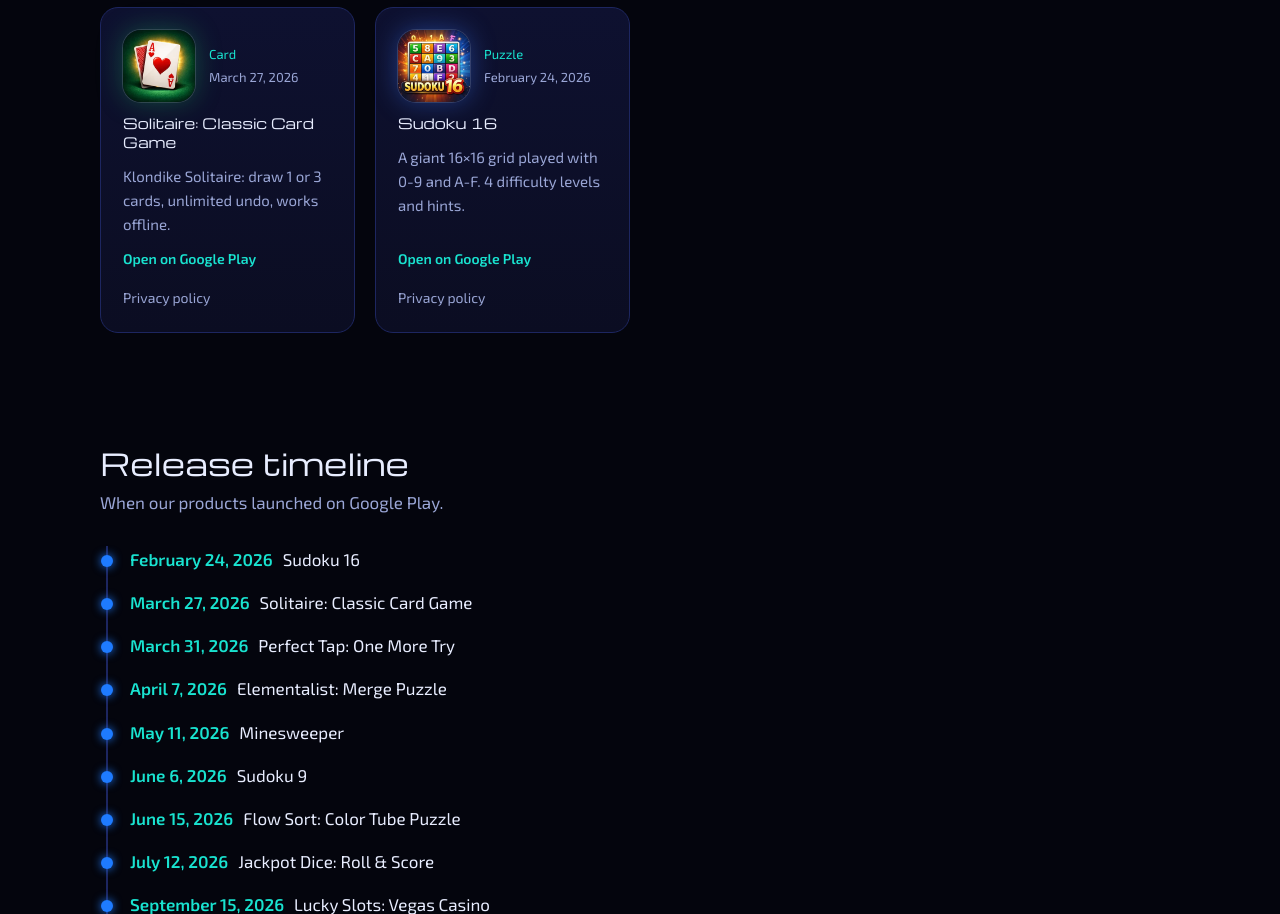
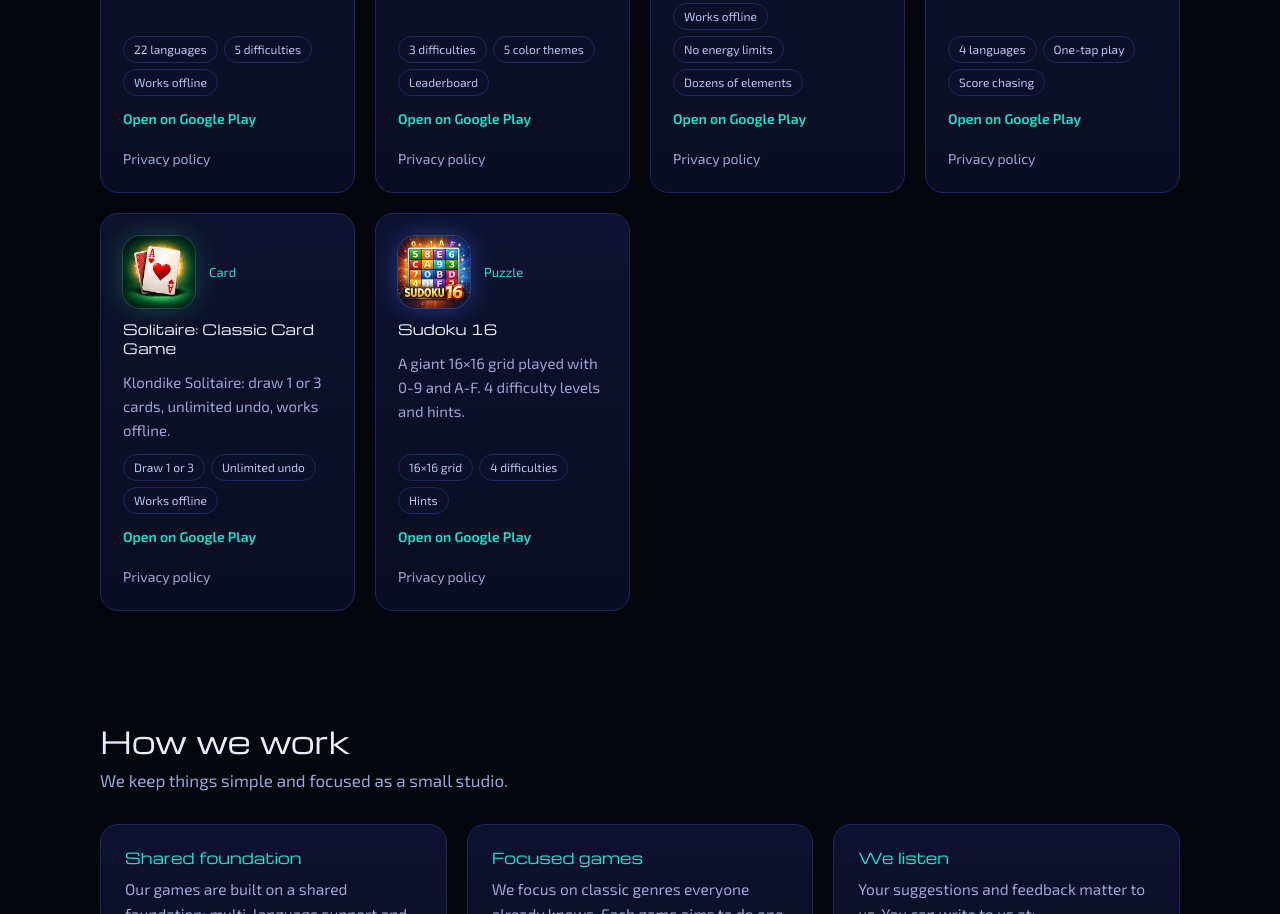
Before and after one commit to hexlumegames-cpu/hexlumegames-cpu.github.io, a plain HTML site: page index.html in a window 1280 px wide. Shown: the part 1886-2800 px from the top of the page. Drawn offline with nearby package versions, Linux system fonts and the light colour scheme.

Commit message:
Update index.html

```diff
--- a/index.html
+++ b/index.html
@@ -278,49 +278,6 @@
 
     .links a.pp:hover {
       color: var(--text)
-    }
-
-    .tl {
-      list-style: none;
-      padding: 0;
-      border-left: 2px solid var(--line);
-      margin-left: 6px
-    }
-
-    .tl li {
-      position: relative;
-      padding: 0 0 16px 22px
-    }
-
-    .tl li:before {
-      content: "";
-      position: absolute;
-      left: -7px;
-      top: 9px;
-      width: 12px;
-      height: 12px;
-      border-radius: 50%;
-      background: var(--blue);
-      box-shadow: 0 0 10px var(--blue)
-    }
-
-    .tl li.soon-i:before {
-      background: none;
-      border: 2px solid var(--cyan)
-    }
-
-    .tl time {
-      color: var(--cyan);
-      font-weight: 600;
-      margin-right: 10px
-    }
-
-    .tl a {
-      text-decoration: none
-    }
-
-    .tl a:hover {
-      color: var(--cyan)
     }
 
     .game h3 {
@@ -705,6 +662,66 @@
       }
     }
 
+    .chips {
+      list-style: none;
+      padding: 0;
+      display: flex;
+      flex-wrap: wrap;
+      gap: 6px
+    }
+
+    .chips li {
+      font-size: 12px;
+      color: #b6c4ee;
+      border: 1px solid var(--line);
+      border-radius: 999px;
+      padding: 3px 10px;
+      background: #0b0f2a
+    }
+
+    .how {
+      display: grid;
+      grid-template-columns: repeat(3, 1fr);
+      gap: 20px
+    }
+
+    .how>div {
+      background: linear-gradient(180deg, var(--card), var(--bg2));
+      border: 1px solid var(--line);
+      border-radius: 18px;
+      padding: 24px
+    }
+
+    .how h3 {
+      font-size: 15px;
+      margin-bottom: 10px;
+      color: var(--cyan)
+    }
+
+    .how p {
+      color: var(--mute);
+      font-size: 15.5px
+    }
+
+    .how .mail {
+      display: inline-block;
+      margin-top: 10px;
+      color: var(--text);
+      text-decoration: none;
+      border-bottom: 1px solid var(--line)
+    }
+
+    .how .mail:hover {
+      border-color: var(--cyan);
+      color: var(--cyan)
+    }
+
+    @media(max-width:860px) {
+      .how {
+        grid-template-columns: 1fr
+      }
+    }
+
     footer {
       border-top: 1px solid var(--line);
       padding: 30px 0;
@@ -813,15 +830,6 @@
         max-width: none
       }
 
-      .tl li {
-        padding-bottom: 14px
-      }
-
-      .tl time {
-        display: block;
-        font-size: 14px
-      }
-
       footer .wrap {
         flex-direction: column;
         text-align: center;
@@ -861,7 +869,7 @@
   <header>
     <div class="wrap">
       <a href="#top" aria-label="Hexlume Games"><img src="assets/logo-icon.webp" alt="Hexlume Games"></a>
-      <nav><a href="#oyunlar" data-i="nav_games">Oyunlar</a><a href="#takvim" data-i="nav_tl">Takvim</a><a
+      <nav><a href="#oyunlar" data-i="nav_games">Oyunlar</a><a href="#nasil" data-i="nav_tl">Yaklaşım</a><a
           href="#hakkinda" data-i="nav_about">Hakkımızda</a><a href="#iletisim" data-i="nav_contact">İletişim</a><span
           class="lang" role="group" aria-label="Language"><button type="button" data-l="tr"
             aria-pressed="true">TR</button><button type="button" data-l="en" aria-pressed="false">EN</button></span>
@@ -913,11 +921,24 @@
       </div>
     </section>
 
-    <section id="takvim">
+    <section id="nasil">
       <div class="wrap">
-        <h2 data-i="tl_h">Yayın takvimi</h2>
-        <p class="sub" data-i="tl_sub">Google Play'e çıkış tarihlerimiz.</p>
-        <ol class="tl" id="tl"></ol>
+        <h2 data-i="how_h">Nasıl çalışıyoruz</h2>
+        <p class="sub" data-i="how_sub">Küçük bir stüdyo olarak sade ve odaklı çalışıyoruz.</p>
+        <div class="how">
+          <div>
+            <h3 data-i="how1_t">Ortak altyapı</h3>
+            <p data-i="how1_p"></p>
+          </div>
+          <div>
+            <h3 data-i="how2_t">Odaklı oyunlar</h3>
+            <p data-i="how2_p"></p>
+          </div>
+          <div>
+            <h3 data-i="how3_t">Sizi dinliyoruz</h3>
+            <p data-i="how3_p"></p><a class="mail" href="mailto:hexlume.games@gmail.com">hexlume.games@gmail.com</a>
+          </div>
+        </div>
       </div>
     </section>
 
@@ -987,29 +1008,29 @@
     const T = {
       tr: {
         title: "Hexlume Games – Android Oyunları ve Uygulamaları", desc: "Hexlume Games bağımsız bir Android stüdyosudur. Minesweeper, Sudoku, Solitaire, Flow Sort, Duerica ve daha fazlası Google Play'de.",
-        nav_games: "Ürünler", nav_tl: "Takvim", nav_about: "Hakkımızda", nav_contact: "İletişim",
+        nav_games: "Ürünler", nav_tl: "Yaklaşım", nav_about: "Hakkımızda", nav_contact: "İletişim",
         hero_p: "Bağımsız bir Android stüdyosuyuz. Klasik bulmacalardan kart ve zar oyunlarına, günlük işleri kolaylaştıran uygulamalara kadar hafif ve akıcı ürünler yapıyoruz.", hero_cta: "Ürünleri keşfet", open_play: "Google Play'de aç",
         games_h: "Oyun ve uygulamalarımız", games_sub: "Her ürünün Google Play sayfasına ve gizlilik politikasına buradan ulaşabilirsiniz.",
-        tl_h: "Yayın takvimi", tl_sub: "Google Play'e çıkış tarihlerimiz.", about_sub: "Çanakkale'den, mobil için.",
+        about_sub: "Çanakkale'den, mobil için.",
         about_p: "Ürünlerimizi kısa kullanımlarda bile keyif verecek şekilde tasarlıyoruz: hızlı açılış, net kontroller ve birçok dilde destek. Maskotumuz Hex, her oyunda sizinle.",
         logo_alt: "Hexlume Games logosu", m1_alt: "Hexlume Games maskotu başparmağını kaldırıyor", m2_alt: "Hex zıplıyor", m3_alt: "Hex işaret ediyor", m4_alt: "Hex göz kırpıyor",
-        follow: "Bizi takip edin", follow_sub: "Yeni oyunlar, güncellemeler ve duyurular için sosyal medyada bizimle olun.", dp_soon: "Yakında", dp_test: "Kapalı testte", dp_desc: "Retro piksel sanatıyla hazırlanan bir denizaltı macerası: derinlere dal, madeni paraları topla. Şu anda kapalı testte; Google Play'e çok yakında geliyor.", dp_cta: "Haberdar olmak için takip edin", dp_alt: "Deep Patrol ikonu", visits: "Ziyaretçi", soon: "Yakında", soon_play: "Google Play'de yakında", soon_p: "(yakında)", privacy: "Gizlilik politikası", icon: "ikonu", loc: "tr-TR"
+        how_h: "Nasıl çalışıyoruz", how_sub: "Küçük bir stüdyo olarak sade ve odaklı çalışıyoruz.", how1_t: "Ortak altyapı", how1_p: "Oyunlarımız ortak bir altyapı üzerine kuruluyor: çoklu dil desteği ile gizlilik ve izin yönetimi gibi temel parçalar her oyunda aynı yerden geliyor. Böylece her oyunun oynanışına daha çok zaman ayırabiliyoruz.", how2_t: "Odaklı oyunlar", how2_p: "Kuralları herkesçe bilinen klasik türlere odaklanıyoruz. Her oyun tek bir şeyi iyi yapmayı hedefliyor: açması, oynaması ve bırakması kolay olsun.", how3_t: "Sizi dinliyoruz", how3_p: "Önerileriniz ve geri bildirimleriniz bizim için değerli. Bize şu adresten yazabilirsiniz:", follow: "Bizi takip edin", follow_sub: "Yeni oyunlar, güncellemeler ve duyurular için sosyal medyada bizimle olun.", dp_soon: "Yakında", dp_test: "Kapalı testte", dp_desc: "Retro piksel sanatıyla hazırlanan bir denizaltı macerası: derinlere dal, madeni paraları topla. Şu anda kapalı testte; Google Play'e çok yakında geliyor.", dp_cta: "Haberdar olmak için takip edin", dp_alt: "Deep Patrol ikonu", visits: "Ziyaretçi", soon: "Yakında", soon_play: "Google Play'de yakında", soon_p: "(yakında)", privacy: "Gizlilik politikası", icon: "ikonu", loc: "tr-TR"
       },
       en: {
         title: "Hexlume Games – Android Games & Apps", desc: "Hexlume Games is an independent Android studio. Minesweeper, Sudoku, Solitaire, Flow Sort, Duerica and more on Google Play.",
-        nav_games: "Products", nav_tl: "Timeline", nav_about: "About", nav_contact: "Contact",
+        nav_games: "Products", nav_tl: "Approach", nav_about: "About", nav_contact: "Contact",
         hero_p: "We are an independent Android studio. From classic puzzles and card and dice games to apps that simplify everyday tasks, we make light, smooth products.", hero_cta: "Explore our products", open_play: "Open on Google Play",
         games_h: "Our games & apps", games_sub: "Find each product's Google Play page and privacy policy here.",
-        tl_h: "Release timeline", tl_sub: "When our products launched on Google Play.", about_sub: "From Çanakkale, for mobile.",
+        about_sub: "From Çanakkale, for mobile.",
         about_p: "We design our products to be enjoyable even in short sessions: fast start-up, clear controls and support for many languages. Our mascot Hex joins you in every game.",
         logo_alt: "Hexlume Games logo", m1_alt: "Hexlume Games mascot giving a thumbs up", m2_alt: "Hex jumping", m3_alt: "Hex pointing", m4_alt: "Hex winking",
-        follow: "Follow us", follow_sub: "Follow us on social media for new games, updates and announcements.", dp_soon: "Coming soon", dp_test: "Closed testing", dp_desc: "A retro pixel-art submarine adventure: dive deep and collect coins. It is in closed testing now and coming to Google Play very soon.", dp_cta: "Follow for updates", dp_alt: "Deep Patrol icon", visits: "Visitors", soon: "Coming soon", soon_play: "Coming soon to Google Play", soon_p: "(coming soon)", privacy: "Privacy policy", icon: "icon", loc: "en-US"
+        how_h: "How we work", how_sub: "We keep things simple and focused as a small studio.", how1_t: "Shared foundation", how1_p: "Our games are built on a shared foundation: multi-language support and privacy and consent handling come from the same place in every game. That lets us spend more time on each game's gameplay.", how2_t: "Focused games", how2_p: "We focus on classic genres everyone already knows. Each game aims to do one thing well: easy to open, easy to play and easy to put down.", how3_t: "We listen", how3_p: "Your suggestions and feedback matter to us. You can write to us at:", follow: "Follow us", follow_sub: "Follow us on social media for new games, updates and announcements.", dp_soon: "Coming soon", dp_test: "Closed testing", dp_desc: "A retro pixel-art submarine adventure: dive deep and collect coins. It is in closed testing now and coming to Google Play very soon.", dp_cta: "Follow for updates", dp_alt: "Deep Patrol icon", visits: "Visitors", soon: "Coming soon", soon_play: "Coming soon to Google Play", soon_p: "(coming soon)", privacy: "Privacy policy", icon: "icon", loc: "en-US"
       }
     };
     // id, name, icon, color, tag{tr,en}, ISO date, desc{tr,en}, play package (null = not live), privacy folder
     const games = [
       ["duerica", "Duerica: Team Task Manager", "duerica", "#1e7bff", { tr: "Verimlilik", en: "Productivity" }, "2026-11-02", { tr: "Son tarihleri ve tekrarlayan görevleri tek yerde takip et, günlük yapılacaklar listeni ekibinle paylaş. Hesap gerekmez, 13 dil.", en: "Track deadlines and recurring tasks in one place and share your daily to-do list with your team. No account needed, 13 languages." }, "duerica", "duerica-privacy"],
-      ["luckyslots", "Lucky Slots: Vegas Casino", "luckyslots", "#a43bff", { tr: "Casino · 18+", en: "Casino · 18+" }, "2026-09-15", { tr: "Klasik 3 makaralı slot eğlencesi, çevrimdışı oynanır. Gerçek para yok; yalnızca 18 yaş üstü için, eğlence amaçlı.", en: "Classic 3-reel slot fun that works offline. No real money: for adults 18+, for entertainment only." }, "luckyslots", "luckyslots-privacy"],
+      ["luckyslots", "Lucky Slots: Vegas Casino", "luckyslots", "#a43bff", { tr: "Slot", en: "Slots" }, "2026-09-15", { tr: "Altın zincirli domuzun sunduğu klasik slot eğlencesi. Gerçek para yok, tamamen eğlence amaçlı. Yetişkinler için (18+).", en: "Classic slot fun hosted by a gold-chain-wearing pig. No real money, just for fun. For adults (18+)." }, "luckyslots", "luckyslots-privacy"],
       ["jackpotdice", "Jackpot Dice: Roll & Score", "jackpotdice", "#f1c40f", { tr: "Zar", en: "Dice" }, "2026-07-12", { tr: "5 zar at, 13 kategoriyi doldur. Günlük görev, seri takibi ve 20 dil desteği.", en: "Roll 5 dice and fill 13 categories. Daily challenge, streak tracking and 20 languages." }, "jackpotdice", "jackpotdice-privacy"],
       ["flowsort", "Flow Sort: Color Tube Puzzle", "flowsort", "#ff3fd0", { tr: "Bulmaca", en: "Puzzle" }, "2026-06-15", { tr: "Renkli sıvıları tüplere ayır. 500 seviye, günlük meydan okuma, süre baskısı yok.", en: "Sort colorful liquids into tubes. 500 levels, a daily challenge and no time pressure." }, "flowsort", "flowsort-privacy"],
       ["sudoku9", "Sudoku 9", "sudoku9", "#ff9f1c", { tr: "Bulmaca", en: "Puzzle" }, "2026-06-06", { tr: "Klasik 9×9 sudoku: 5 zorluk, günlük görev, notlar ve ipuçları. 22 dil, çevrimdışı.", en: "Classic 9×9 Sudoku: 5 difficulty levels, daily challenge, notes and hints. 22 languages, works offline." }, "sudoku9", "sudoku9-privacy"],
@@ -1019,19 +1040,29 @@
       ["solitaire", "Solitaire: Classic Card Game", "solitaire", "#1fa35c", { tr: "Kart", en: "Card" }, "2026-03-27", { tr: "Klondike solitaire: 1 veya 3 kart çekme, sınırsız geri alma, çevrimdışı.", en: "Klondike Solitaire: draw 1 or 3 cards, unlimited undo, works offline." }, "solitaire", "solitaire-privacy"],
       ["sudoku16", "Sudoku 16", "sudoku16", "#3d7bff", { tr: "Bulmaca", en: "Puzzle" }, "2026-02-24", { tr: "16×16 dev ızgara, 0-9 ve A-F karakterleriyle. 4 zorluk seviyesi ve ipucu.", en: "A giant 16×16 grid played with 0-9 and A-F. 4 difficulty levels and hints." }, "sudoku16", "sudoku16-privacy"]
     ];
+    const CHIPS = {
+      duerica: { tr: ["13 dil", "Hesap gerekmez", "Veriler cihazda"], en: ["13 languages", "No account needed", "Data stays on device"] },
+      luckyslots: { tr: ["Çevrimdışı", "3 makaralı", "Sanal jetonlar"], en: ["Works offline", "3 reels", "Virtual coins"] },
+      jackpotdice: { tr: ["20 dil", "Çevrimdışı", "Günlük görev"], en: ["20 languages", "Works offline", "Daily challenge"] },
+      flowsort: { tr: ["500 seviye", "10 dil", "Çevrimdışı"], en: ["500 levels", "10 languages", "Works offline"] },
+      sudoku9: { tr: ["22 dil", "5 zorluk", "Çevrimdışı"], en: ["22 languages", "5 difficulties", "Works offline"] },
+      minesweeper: { tr: ["3 zorluk", "5 renk teması", "Skor tablosu"], en: ["3 difficulties", "5 color themes", "Leaderboard"] },
+      elementalist: { tr: ["Çevrimdışı", "Enerji sınırı yok", "Onlarca element"], en: ["Works offline", "No energy limits", "Dozens of elements"] },
+      onemoretry: { tr: ["4 dil", "Tek dokunuş", "Skor yarışı"], en: ["4 languages", "One-tap play", "Score chasing"] },
+      solitaire: { tr: ["1 veya 3 kart", "Sınırsız geri alma", "Çevrimdışı"], en: ["Draw 1 or 3", "Unlimited undo", "Works offline"] },
+      sudoku16: { tr: ["16×16", "4 zorluk", "İpucu"], en: ["16×16 grid", "4 difficulties", "Hints"] }
+    };
+    const chips = (id, l) => CHIPS[id] ? `<ul class="chips">${CHIPS[id][l].map(c => `<li>${c}</li>`).join("")}</ul>` : "";
     function render(l) {
       const t = T[l];
       document.documentElement.lang = l; document.title = t.title;
       document.querySelector('meta[name=description]').content = t.desc;
       document.querySelectorAll('[data-i]').forEach(e => e.textContent = t[e.dataset.i]);
       document.querySelectorAll('[data-ia]').forEach(e => e.alt = t[e.dataset.ia]);
-      const fmt = iso => new Date(iso + "T12:00:00").toLocaleDateString(t.loc, { day: "numeric", month: "long", year: "numeric" });
       document.getElementById("grid").innerHTML = games.map(([id, n, ic, c, tag, iso, d, pkg, pp]) =>
-        `<article class="game" id="${id}" style="--g:${c}66"><div class="top"><img class="ico" src="assets/icon-${ic}.webp" alt="${n} ${t.icon}" width="72" height="72" loading="lazy"><div class="meta"><span class="tag">${tag[l]}</span><span class="date">${pkg ? fmt(iso) : t.soon}</span></div></div>
-  <h3>${n}</h3><p>${d[l]}</p>
+        `<article class="game" id="${id}" style="--g:${c}66"><div class="top"><img class="ico" src="assets/icon-${ic}.webp" alt="${n} ${t.icon}" width="72" height="72" loading="lazy"><div class="meta"><span class="tag">${tag[l]}</span>${pkg ? "" : `<span class="date">${t.soon}</span>`}</div></div>
+  <h3>${n}</h3><p>${d[l]}</p>${chips(id, l)}
   ${pkg ? `<div class="links"><a class="play" href="${P}${pkg}" rel="noopener">${t.open_play}</a><a class="pp" href="${PP}${pp}/privacy-policy.html" rel="noopener">${t.privacy}</a></div>` : `<span class="soon">${t.soon_play}</span>`}</article>`).join("");
-      document.getElementById("tl").innerHTML = games.slice().reverse().map(([id, n, , , , iso, , pkg]) =>
-        `<li class="${pkg ? "" : "soon-i"}"><time datetime="${iso}">${fmt(iso)}</time><a href="#${id}">${n}</a>${pkg ? "" : " " + t.soon_p}</li>`).join("");
       document.querySelectorAll(".lang button").forEach(b => b.setAttribute("aria-pressed", b.dataset.l === l));
     }
     let lang = (navigator.language || "tr").toLowerCase().startsWith("tr") ? "tr" : "en";
```
